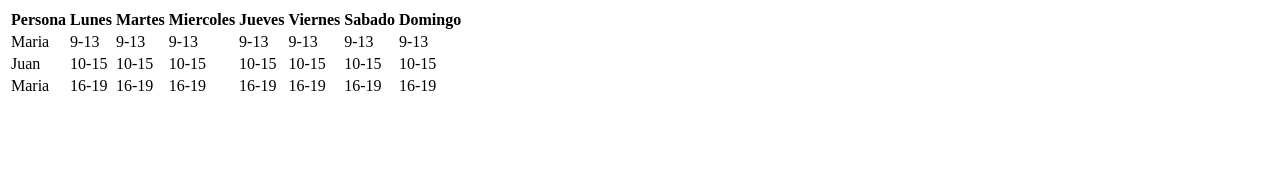
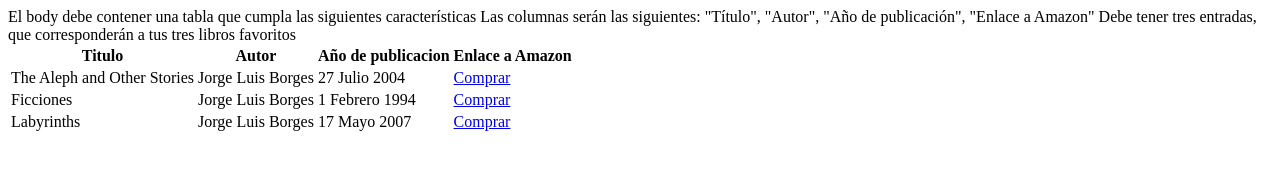
Before and after one commit to alemaidana/Open-Bootcamp, a plain HTML site: page Curso-Html-CSS/02-formularios/tablas.html in a window 1280 px wide. Drawn offline with Linux system fonts and the light colour scheme.

Commit message:
fin ejercicio 2

```diff
--- a/Curso-Html-CSS/02-formularios/tablas.html
+++ b/Curso-Html-CSS/02-formularios/tablas.html
@@ -1,53 +1,44 @@
+El body debe contener una tabla que cumpla las siguientes características
+
+Las columnas serán las siguientes: "Título", "Autor", "Año de publicación", "Enlace a Amazon"
+
+Debe tener tres entradas, que corresponderán a tus tres libros favoritos
+
+
 <!DOCTYPE html>
 <html>
 <head>
 	<meta charset="utf-8">
 	<meta name="viewport" content="width=device-width, initial-scale=1">
-	<title>Tablas</title>
+	<title>Ejercicio 02/2 - Tablas en HTML</title>
 </head>
 <body>
 
 <table>
 	<thead>
-		<th>Persona</th>
-		<th>Lunes</th>
-		<th>Martes</th>
-		<th>Miercoles</th>
-		<th>Jueves</th>
-		<th>Viernes</th>
-		<th>Sabado</th>
-		<th>Domingo</th>
+		<th>Titulo</th>
+		<th>Autor</th>
+		<th>Año de publicacion</th>
+		<th>Enlace a Amazon</th>
 	</thead>
 	<tbody>
 		<tr>
-			<td>Maria</td>
-			<td>9-13</td>
-			<td>9-13</td>
-			<td>9-13</td>
-			<td>9-13</td>
-			<td>9-13</td>
-			<td>9-13</td>
-			<td>9-13</td>
+			<td>The Aleph and Other Stories</td>
+			<td>Jorge Luis Borges</td>
+			<td>27 Julio 2004</td>
+			<td><a href="https://www.amazon.com/-/es/Jorge-Luis-Borges/dp/0142437883/ref=sr_1_4?keywords=borges+collected+fiction&qid=1671732705&sprefix=borges%2Caps%2C289&sr=8-4">Comprar</a></td>
 		</tr>
 		<tr>
-			<td>Juan</td>
-			<td>10-15</td>
-			<td>10-15</td>
-			<td>10-15</td>
-			<td>10-15</td>
-			<td>10-15</td>
-			<td>10-15</td>
-			<td>10-15</td>
+			<td>Ficciones</td>
+			<td>Jorge Luis Borges</td>
+			<td>1 Febrero 1994</td>
+			<td><a href="https://www.amazon.com/-/es/Jorge-Luis-Borges/dp/0802130305/ref=d_pd_sim_sccl_3_1/138-2361536-2989113?pd_rd_w=ZNR24&content-id=amzn1.sym.9125e5ab-ea95-44ef-9958-112d5f0f26f0&pf_rd_p=9125e5ab-ea95-44ef-9958-112d5f0f26f0&pf_rd_r=0DTN9VG7KN9SVB3S05SQ&pd_rd_wg=oxux3&pd_rd_r=dafb8141-de1d-478a-a512-9bc330d15903&pd_rd_i=0802130305&psc=1">Comprar</a></td>
 		</tr>
 		<tr>
-			<td>Maria</td>
-			<td>16-19</td>
-			<td>16-19</td>
-			<td>16-19</td>
-			<td>16-19</td>
-			<td>16-19</td>
-			<td>16-19</td>
-			<td>16-19</td>
+			<td>Labyrinths</td>
+			<td>Jorge Luis Borges</td>
+			<td>17 Mayo 2007</td>
+			<td><a href="https://www.amazon.com/-/es/Jorge-Luis-Borges/dp/0811216993/ref=d_pd_sbs_sccl_3_5/138-2361536-2989113?pd_rd_w=cGT4h&content-id=amzn1.sym.3676f086-9496-4fd7-8490-77cf7f43f846&pf_rd_p=3676f086-9496-4fd7-8490-77cf7f43f846&pf_rd_r=G7QQRZPNJR9PBN3XEGR0&pd_rd_wg=6quU1&pd_rd_r=752866b1-d2e1-4d54-81c8-87be3fd31796&pd_rd_i=0811216993&psc=1">Comprar</a></td>
 		</tr>
 
 	</tbody>
```
